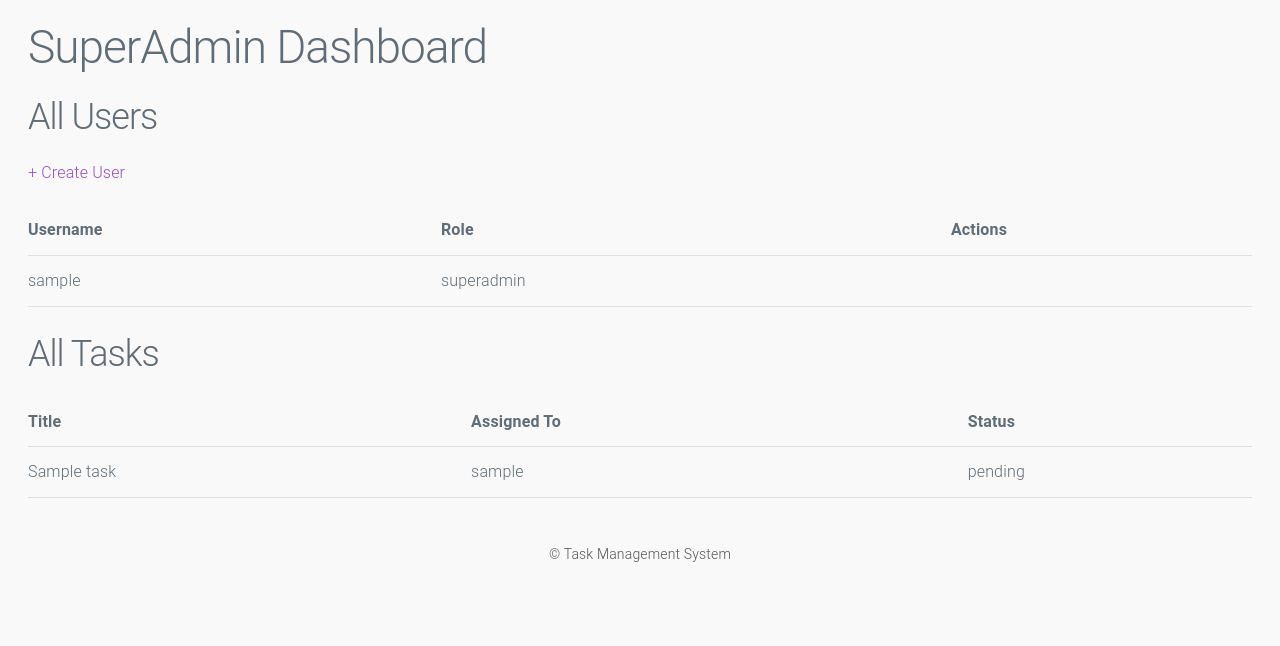
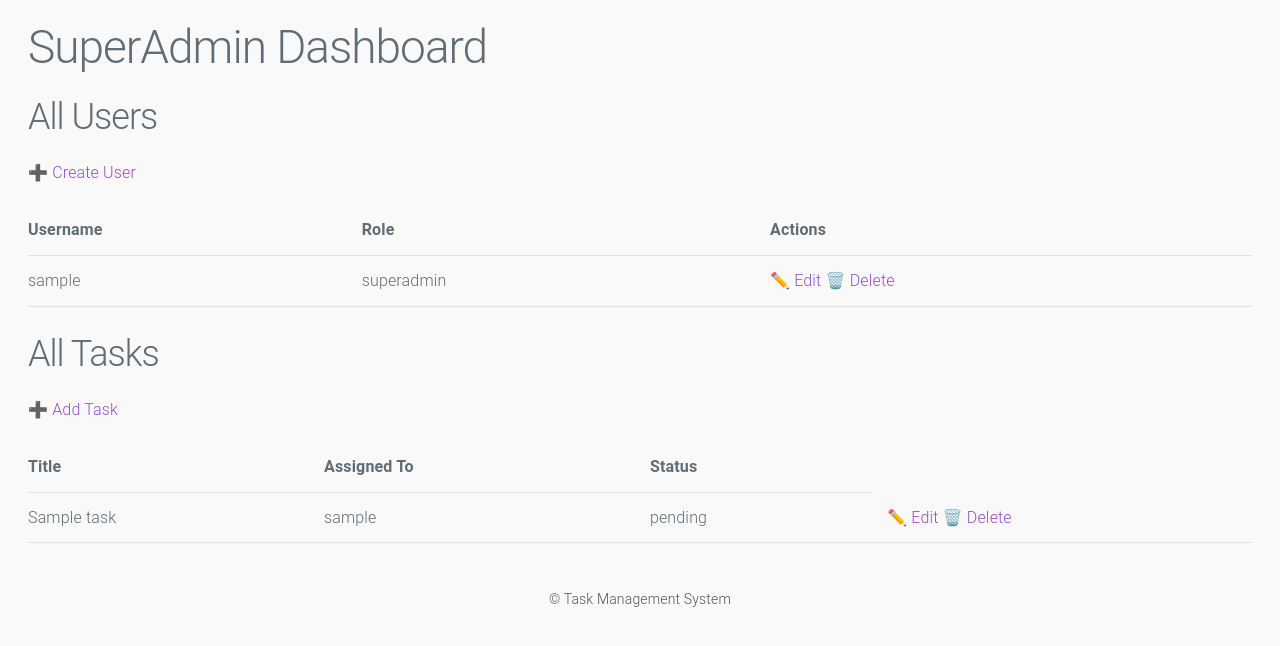
Before and after one commit to donjoo/taskify, a Django app: page /panel/superadmin/dashboard/ in a window 1280 px wide. Shown: the part 139-785 px from the top of the page. Run offline with Django 5.2, Linux system fonts and the light colour scheme; a user stored in the database is signed in; tables that the repository leaves empty hold one stand-in row (values such as "Sample post").

Commit message:
updated task curd operations

```diff
--- a/admin_panel/templates/admin_panel/superadmin_dashboard.html
+++ b/admin_panel/templates/admin_panel/superadmin_dashboard.html
@@ -4,7 +4,7 @@
 <h1>SuperAdmin Dashboard</h1>
 
 <h2>All Users</h2>
-<a href="{% url 'user_create' %}" class="btn btn-primary">+ Create User</a>
+<a href="{% url 'user_create' %}" class="btn btn-primary">➕ Create User</a>
 <table>
   <tr>
     <th>Username</th>
@@ -16,13 +16,18 @@
     <td>{{ user.username }}</td>
     <td>{{ user.role }}</td>
     <td>
-      <!-- Add buttons to edit/delete user -->
+      <a href="{% url 'user_update' user.id %}" class="btn btn-sm btn-warning">✏️ Edit</a>
+      <a href="{% url 'user_delete' user.id %}" class="btn btn-sm btn-danger">🗑️ Delete</a>
+
     </td>
   </tr>
   {% endfor %}
 </table>
 
 <h2>All Tasks</h2>
+
+<a href="{% url 'task_create' %}" class="btn btn-primary">➕ Add Task</a>
+
 <table>
   <tr>
     <th>Title</th>
@@ -34,6 +39,11 @@
     <td>{{ task.title }}</td>
     <td>{{ task.assigned_to.username }}</td>
     <td>{{ task.status }}</td>
+    <td>
+
+         <a href="{% url 'task_update' task.id %}">✏️ Edit</a>
+    <a href="{% url 'task_delete' task.id %}">🗑️ Delete</a>
+    </td>
   </tr>
   {% endfor %}
 </table>
--- a/admin_panel/urls.py
+++ b/admin_panel/urls.py
@@ -17,4 +17,10 @@ urlpatterns = [
     path("users/<int:pk>/delete/", views.user_delete, name="user_delete"),
 
 
+    # Task CRUD (Admin + SuperAdmin)
+    path("tasks/create/", views.task_create, name="task_create"),
+    path("tasks/<int:pk>/update/", views.task_update, name="task_update"),
+    path("tasks/<int:pk>/delete/", views.task_delete, name="task_delete"),
+
+
 ]
--- a/admin_panel/views.py
+++ b/admin_panel/views.py
@@ -119,8 +119,8 @@ def task_create(request):
         if form.is_valid():
             form.save()
             return redirect("admin_dashboard" if request.user.role == "admin" else "superadmin_dashboard")
-        else:
-            form = TaskForm()
+    else:
+        form = TaskForm()
     return render(request, 'admin_panel/task_form.html', {'form': form})
 
 
--- a/tasks/forms.py
+++ b/tasks/forms.py
@@ -6,4 +6,7 @@ from .models import Task
 class TaskForm(forms.ModelForm):
     class Meta:
         model = Task
-        fields = ["title", "description", "assigned_to", "due_date", "status", "completion_report", "worked_hours"]
+        fields = ["title", "description", "assigned_to", "due_date", "status"]
+        widgets = {
+            "due_date": forms.DateInput(attrs={"type": "date"}),  # HTML5 date picker
+        }
```
Also changed, not shown: admin_panel/templates/admin_panel/task_form.html (added, +15 -0 lines), admin_panel/templates/admin_panel/user_confirm_delete.html (added, +12 -0 lines).
